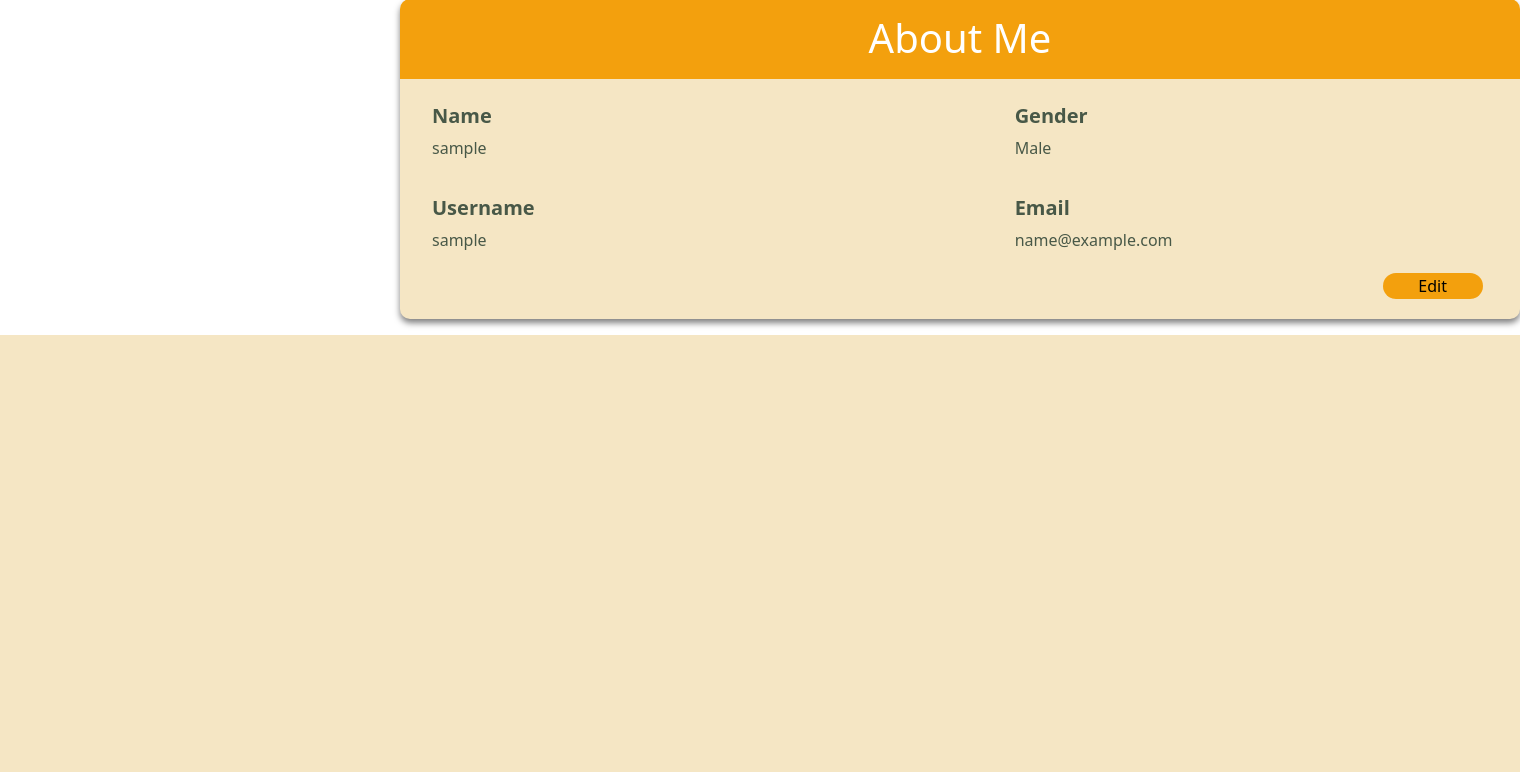
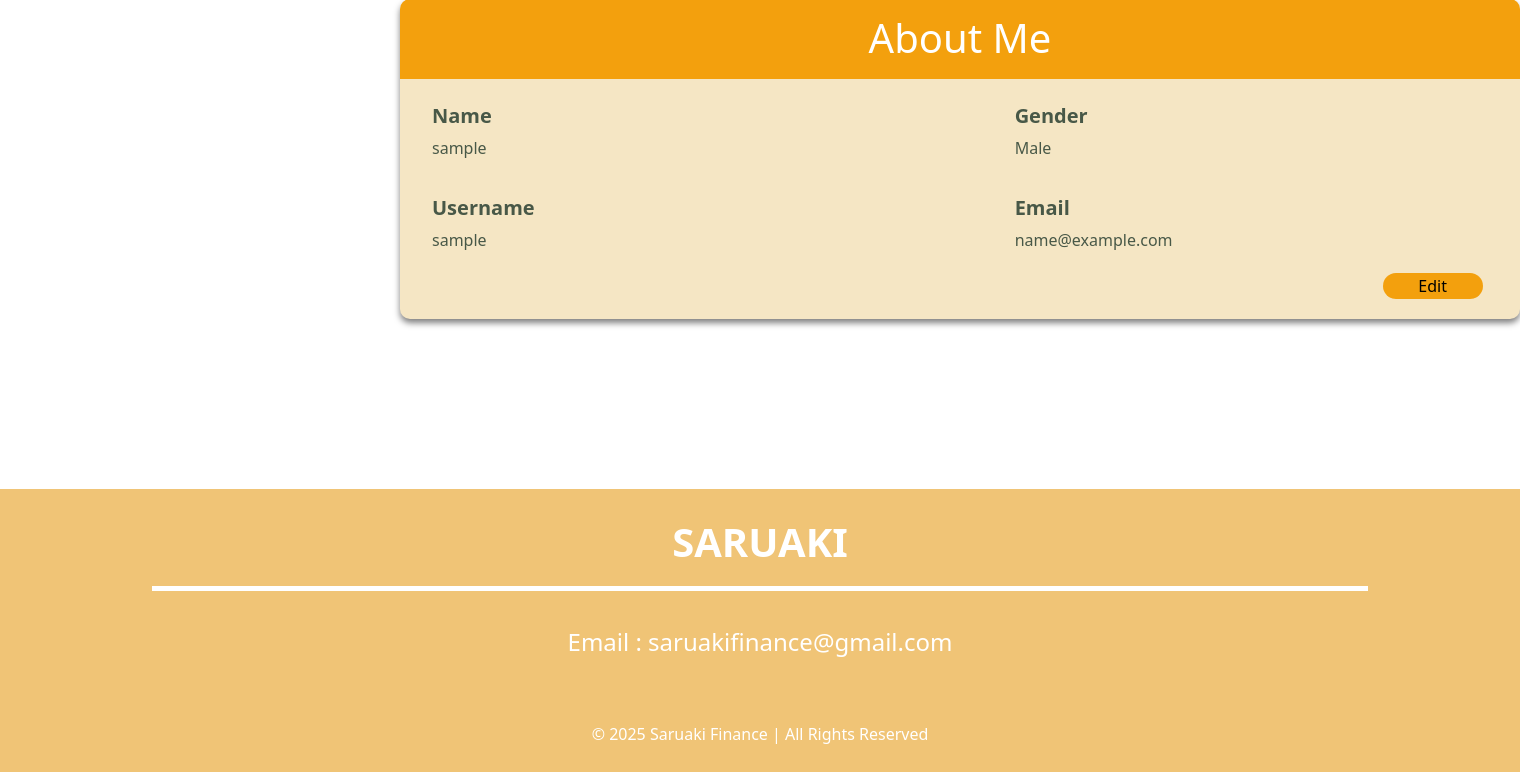
Before and after one commit to safiyyah40/Saruaki_ManajemenKeuangan, a PHP site: page /pages/profile.php in a window 1520 px wide. Shown: the part 465-1237 px from the top of the page. Before the commit the page ends 800 px from the top, so only its background shows below. Run offline with PHP 8.4, Linux system fonts and the light colour scheme; the visitor is signed in with stand-in values (Sample User, id 1).

Commit message:
Update Profile + footer di semuanya kecuali print repot, login, register, dan edit profile

```diff
--- a/pages/profile.php
+++ b/pages/profile.php
@@ -92,6 +92,20 @@ if (!isset($user['last_access']) || empty($user['last_access'])) {
 
         </div>
     </div>
+
+    <!-- Footer -->
+     <div class="bottom" >
+       <footer id="page-footer" class="footer-popover ">
+                <div class="footer">
+                    <center>
+                        <h1>SARUAKI</h1>
+                        <hr class="line">
+                        <h4>Email : saruakifinance@gmail.com</h4>
+                        <p>&copy; 2025 Saruaki Finance | All Rights Reserved</p>
+                    </center>
+                </div>
+        </footer>
+    </div>
     <script src="https://cdn.jsdelivr.net/npm/bootstrap@5.3.0/dist/js/bootstrap.bundle.min.js"></script>
 </body>
 </html>
--- a/pages/profilestyle.css
+++ b/pages/profilestyle.css
@@ -1,3 +1,16 @@
+::-webkit-scrollbar {
+    width: 10px;
+}
+
+::-webkit-scrollbar-track {
+    background: #FFF4F3;
+}
+
+::-webkit-scrollbar-thumb {
+    background: #3d5a40;
+    border-radius: 20px;
+}
+
 a {
     text-decoration: unset;
     color: black;
@@ -133,3 +146,43 @@ input {
     margin-left: -20;
     min-width: 100px;
 }
+
+.bottom {
+    margin-top: 170px;
+    box-sizing: border-box;
+}
+
+.footer {
+    color: #FFFFFF;
+    background-color: #F0C476;
+    padding-bottom: 10px;
+    margin: 0;
+    box-sizing: border-box;
+}
+
+.footer h1{
+    font-weight: bold;
+    padding-top: 29px;
+}
+
+.footer h4{
+    font-weight: 100;
+    padding-top: 7px;
+}
+
+.footer p{
+    font-weight: 100;
+    margin-top: 65px;
+}
+
+.line{
+    width: 80%;
+    opacity: 100%;
+    height: 5px;
+    border: 0;
+    margin-right: auto;
+    margin-left: auto;
+    margin-top: 20px;
+    margin-bottom: 30px;
+    background-color: white;
+}
```
Also changed, not shown: pages/contentstyle.css (+37 -1 lines), pages/dashboard.php (+11 -0 lines), pages/dashboardstylee.css (+49 -0 lines), pages/debt.php (+13 -1 lines), pages/home.php (+18 -2 lines), pages/homestyle.css (+32 -3 lines), pages/income.php (+13 -1 lines), pages/receivable.php (+13 -1 lines), pages/spending.php (+13 -1 lines).
